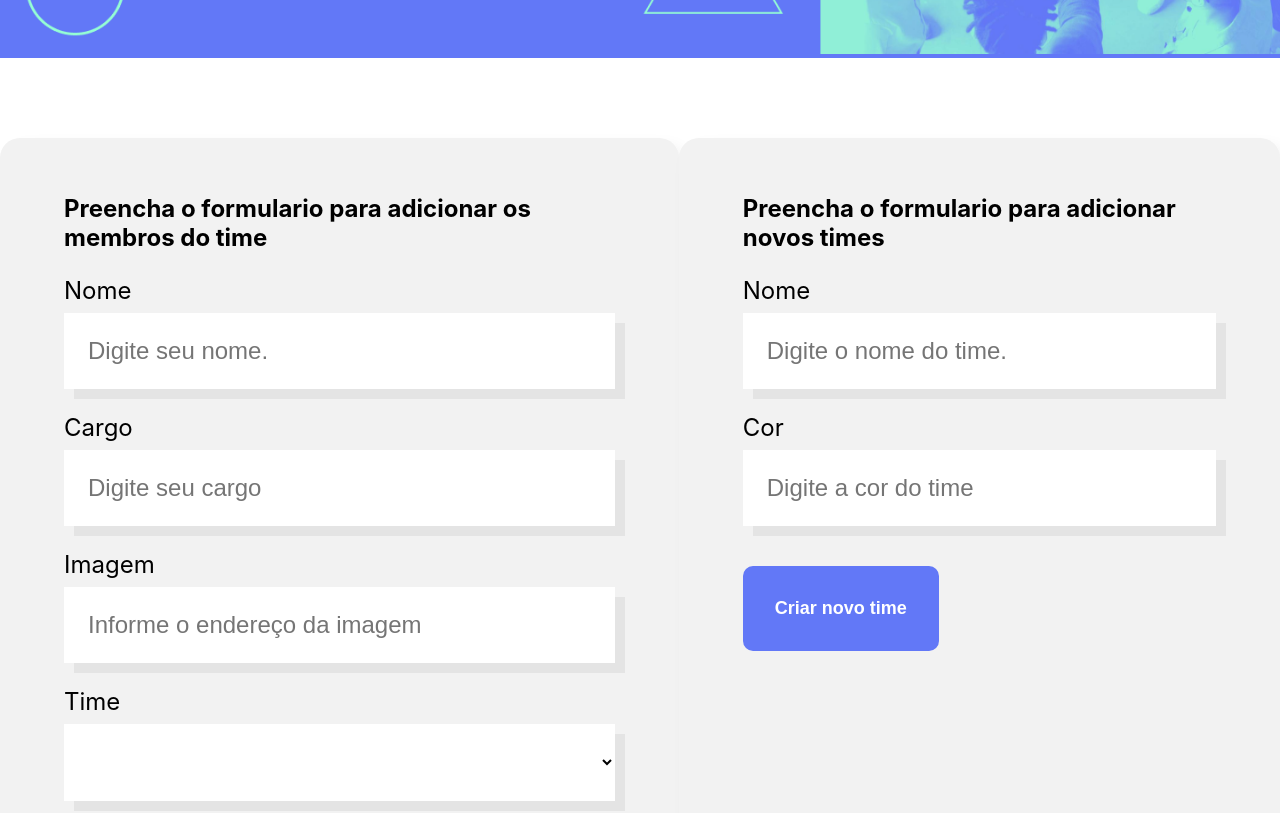
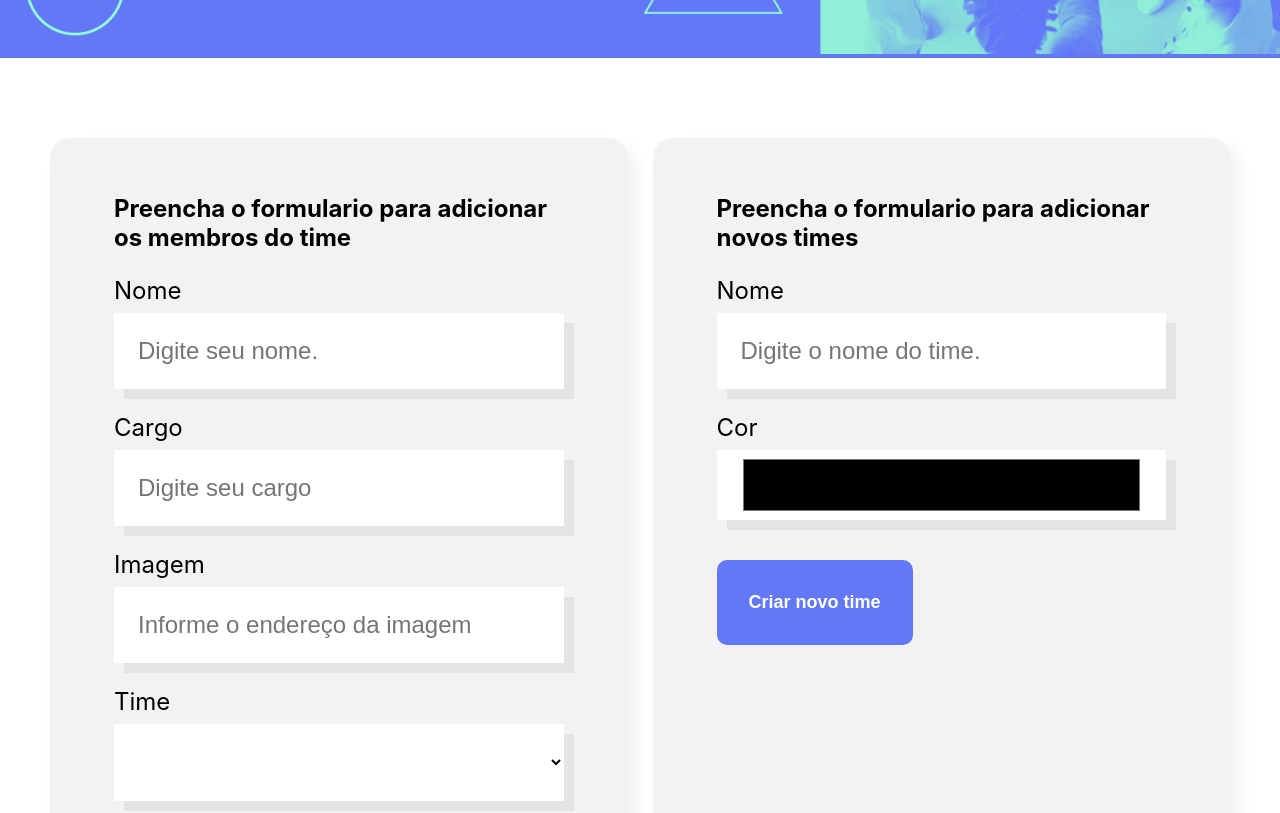
Before and after one commit to Danie-e/ReactDesenvolvendoJavascript, a React (Create React App) app in the folder organo/: page / in a window 1280 px wide. Shown: the part 440-1253 px from the top of the page. Built offline with nearby package versions, Linux system fonts and the light colour scheme; the HTML template or start-up script is replaced by a standard one.

Commit message:
Refatorando código.

```diff
--- a/organo/src/Componentes/CampoTexto/CampoTexto.css
+++ b/organo/src/Componentes/Campo/Campo.css
@@ -1,14 +1,14 @@
-.CampoTexto {
+.Campo {
     margin: 24px 0;
 }
 
-.CampoTexto label {
+.Campo label {
     display: block;
     margin-bottom: 8px;
     font-size: 24px;
 }
 
-.CampoTexto input {
+.Campo input {
     background-color: #FFFFFF;
     box-shadow: 10px 10px rgba(0, 0, 0, 0.06);
     width: 100%;
@@ -17,3 +17,8 @@
     padding: 24px;
     box-sizing: border-box;
 }
+
+.color input {
+    height: 70px;
+    padding: 5px 24px;
+}
--- /dev/null
+++ b/organo/src/Componentes/Campo/index.js
@@ -0,0 +1,23 @@
+import './Campo.css'
+
+const Campo = ({ type = 'text', valor, label, obrigatorio, placeholder, aoAlterado }) => {
+
+    const aoDigitado = (event) => {
+        aoAlterado(event.target.value);
+    }
+
+    return (
+        <div className={`Campo ${type}`}>
+            <label>{label}</label>
+            <input
+                type={type}
+                value={valor}
+                onChange={aoDigitado}
+                required={obrigatorio}
+                placeholder={placeholder}
+            />
+        </div>
+    )
+};
+
+export default Campo;
--- a/organo/src/Componentes/CampoTexto/index.js
+++ /dev/null
@@ -1,16 +0,0 @@
-import './CampoTexto.css'
-const CampoTexto = (props) => {
-
-    const aoDigitado = (event) => {
-        props.aoAlterado(event.target.value);
-    }
-
-    return (
-        <div className="CampoTexto">
-            <label>{props.label}</label>
-            <input value={props.valor} onChange={aoDigitado} required={props.obrigatorio} placeholder={props.placeholder} />
-        </div>
-    )
-};
-
-export default CampoTexto;
--- a/organo/src/Componentes/Formulario/Formulario.css
+++ b/organo/src/Componentes/Formulario/Formulario.css
@@ -1,11 +1,13 @@
 .Formulario {
     display: flex;
+    gap: 25px;
+    flex-wrap: wrap;
     justify-content: center;
-    margin: 80px 0;
+    margin: 80px 50px;
 }
 
 .Formulario form {
-    max-width: 80%;
+    flex: 1;
     background-color: #F2F2F2;
     border-radius: 20px;
     padding: 36px 64px;
--- a/organo/src/Componentes/Formulario/index.js
+++ b/organo/src/Componentes/Formulario/index.js
@@ -1,6 +1,6 @@
 import { useState } from 'react';
 import Botao from '../Botao';
-import CampoTexto from '../CampoTexto';
+import Campo from '../Campo';
 import ListaSuspensa from '../ListaSuspensa';
 import './Formulario.css';
 import { v4 as uuidv4 } from 'uuid';
@@ -34,20 +34,20 @@ const Formulario = ({ aoColaboradorCadastrado, times, cadastrarTime }) => {
         <section className='Formulario'>
             <form onSubmit={aoSalvar}>
                 <h2>Preencha o formulario para adicionar os membros do time</h2>
-                <CampoTexto
+                <Campo
                     obrigatorio={true} label="Nome"
                     placeholder="Digite seu nome."
                     valor={nome}
                     aoAlterado={valor => setNome(valor)}
                 />
-                <CampoTexto
+                <Campo
                     obrigatorio={true}
                     label="Cargo"
                     placeholder="Digite seu cargo"
                     valor={cargo}
                     aoAlterado={valor => setCargo(valor)}
                 />
-                <CampoTexto
+                <Campo
                     label="Imagem"
                     placeholder="Informe o endereço da imagem"
                     valor={imagem}
@@ -66,16 +66,17 @@ const Formulario = ({ aoColaboradorCadastrado, times, cadastrarTime }) => {
                 cadastrarTime({ nome: nomeTime, cor: corTime })
             }}>
                 <h2>Preencha o formulario para adicionar novos times</h2>
-                <CampoTexto
+                <Campo
                     obrigatorio
                     label="Nome"
                     placeholder="Digite o nome do time."
                     valor={nomeTime}
                     aoAlterado={valor => setNomeTime(valor)}
                 />
-                <CampoTexto
+                <Campo
                     obrigatorio
                     label="Cor"
+                    type='color'
                     placeholder="Digite a cor do time"
                     valor={corTime}
                     aoAlterado={valor => setCorTime(valor)}
```
